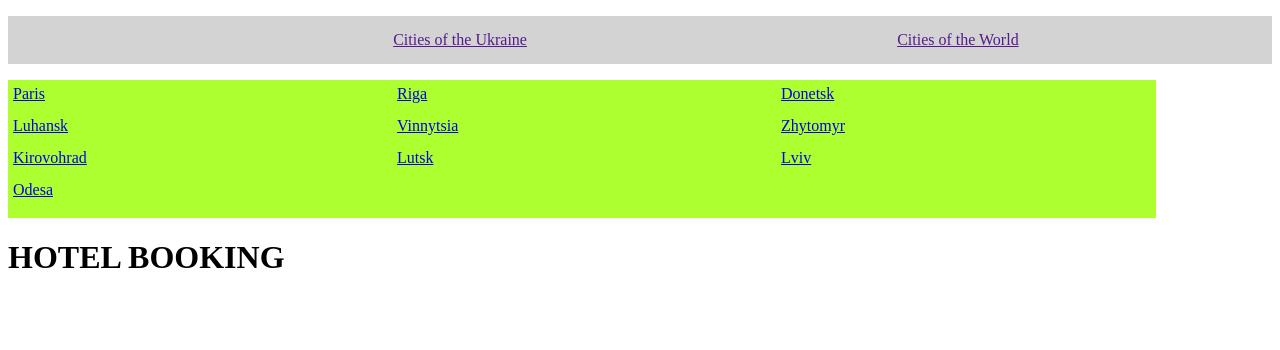
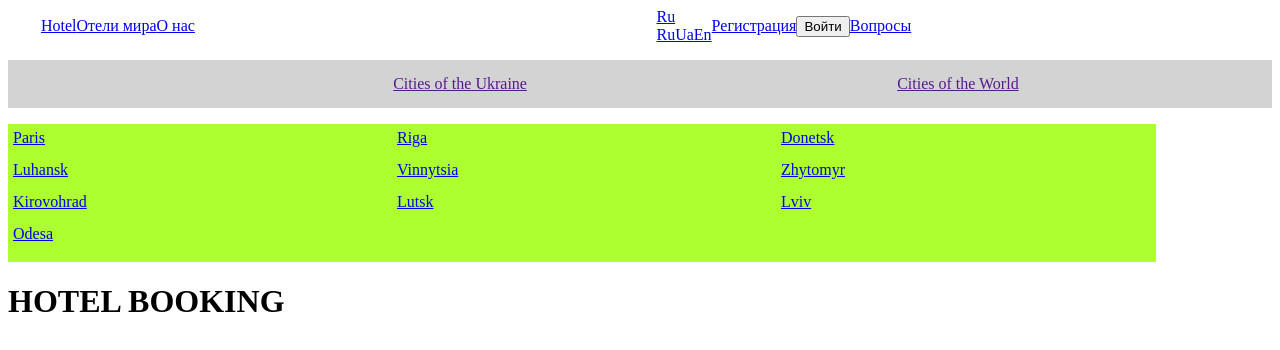
Before and after one commit to devlipka/hotel-booking, a React (Create React App) app: page / in a window 1280 px wide. Shown: the top 350 px of the page. Built offline with nearby package versions, Linux system fonts and the light colour scheme.

Commit message:
HeaderTopMenu skeleton

```diff
--- a/src/components/header/Header.jsx
+++ b/src/components/header/Header.jsx
@@ -1,6 +1,7 @@
 import React from 'react';
 import style from './Header.module.css';
 import { NavLink } from 'react-router-dom';
+import HeaderTopMenu from './HeaderTopMenu/HeaderTopMenu';
 
 export default class Header extends React.Component {
     constructor(props) {
@@ -22,6 +23,7 @@ export default class Header extends React.Component {
     render() {
         return (
             <header>
+                <HeaderTopMenu/>
                 <ul className={style.header}>
                     <li><a href="" onClick={this.handleClick}>Cities of the Ukraine</a></li>
                     <li><a href="" onClick={this.handleClick}>Cities of the World</a></li>
--- /dev/null
+++ b/src/components/header/HeaderTopMenu/HeaderTopMenu.jsx
@@ -0,0 +1,30 @@
+import React from 'react';
+import style from './HeaderTopMenu.module.css';
+import { NavLink } from 'react-router-dom';
+
+const HeaderTopMenu = () => {
+    return (
+        <div className={style.headerTopMenu}>
+            <div>
+                <NavLink to="/" className={style.logo}>Hotel</NavLink>
+                <NavLink to="/" className={style.navLink}>Отели мира</NavLink>
+                <NavLink to="/" className={style.navLink}>О нас</NavLink>
+            </div>
+            <div>
+                <div className={style.langSwitcher}>
+                    <a href="javascript:void(0)">Ru</a>
+                    <div className={style.langDropdown}>
+                        <a href="javascript:void(0)">Ru</a>
+                        <a href="javascript:void(0)">Ua</a>
+                        <a href="javascript:void(0)">En</a>
+                    </div>
+                </div>
+                <NavLink to="/" className={style.navLink}>Регистрация</NavLink>
+                <button className={style.navLink}>Войти</button>
+                <NavLink to="/" className={style.navLink}><i></i>Вопросы</NavLink>
+            </div>
+        </div>
+    );
+}
+
+export default HeaderTopMenu;
--- /dev/null
+++ b/src/components/header/HeaderTopMenu/HeaderTopMenu.module.css
@@ -0,0 +1,22 @@
+.headerTopMenu {
+    display: flex;
+    justify-content: space-between;
+    align-items: center;
+}
+.headerTopMenu > div {
+    width: 50%;
+    display: flex;
+    align-items: center;
+}
+.headerTopMenu:nth-child(1) {
+    padding-left: 33px;
+}
+.headerTopMenu:nth-child(2) {
+    padding-right: 33px;
+}
+.navLink {
+
+}
+.logo {
+
+}
```
